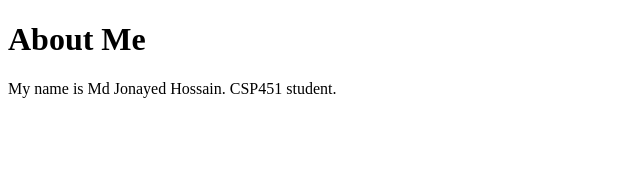
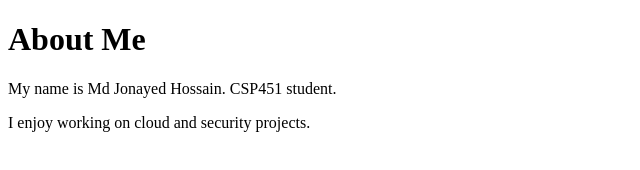
Before and after one commit to Cyber0p1um/CSP451-CheckPoint1-Md-Jonayed-Hossain, a plain HTML site: page about.html in a window 1280 px wide. Shown: the whole page, without its empty margins (0-640 px from the left). Drawn offline with Linux system fonts and the light colour scheme.

Commit message:
docs: expand about page with personal interests

```diff
--- a/about.html
+++ b/about.html
@@ -4,5 +4,7 @@
   <body>
     <h1>About Me</h1>
     <p>My name is Md Jonayed Hossain. CSP451 student.</p>
+    <p>I enjoy working on cloud and security projects.</p>
+
   </body>
 </html>
```
